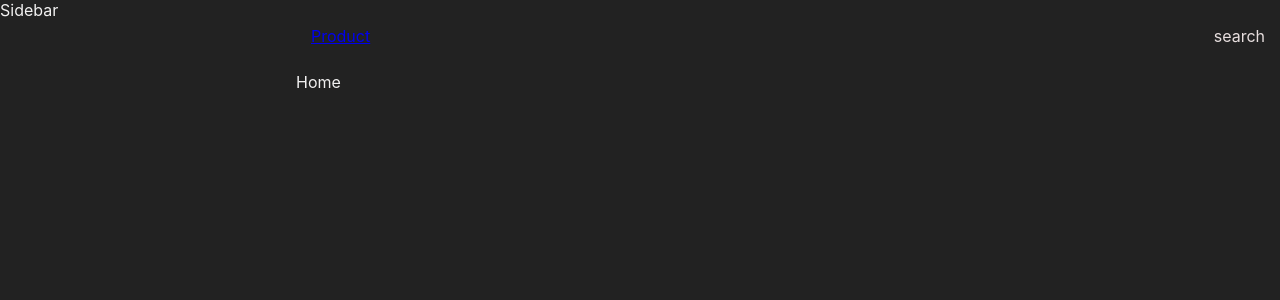
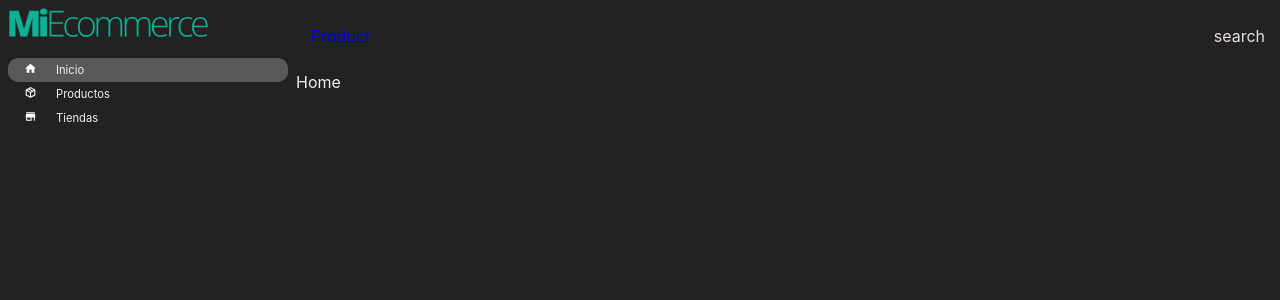
Before and after one commit to facundovacanicencosud/MiEcommerce-Grupo2-Sprint4, a React (Create React App) app: page / in a window 1280 px wide. Shown: the top 300 px of the page. Built offline with nearby package versions, Linux system fonts and the light colour scheme.

Commit message:
Logo y enlaces listos, a pulir los estilos al momento de anexar los componentes.

```diff
--- a/src/App.css
+++ b/src/App.css
@@ -4,6 +4,7 @@
   --negro-claro: rgb(51,51,51);
   --blanco: rgb(242,241,241);
   --btn-oscuro: rgb(75,89,91);
+  --gris: rgb(89,89,89);
 }
 
 
--- a/src/components/Sidebar/Sidebar.jsx
+++ b/src/components/Sidebar/Sidebar.jsx
@@ -1,8 +1,52 @@
 import React from 'react'
+import styles from "./sidebar.module.css"
+import logo from "../../assets/MiEcommerce.svg"
+import homeIcon from "../../assets/home.svg"
+import packageIcon from "../../assets/package-variant-closed.svg"
+import storeIcon from "../../assets/store.svg"
+
 
 const Sidebar = () => {
   return (
-    <aside>Sidebar</aside>
+    <aside className={styles.sidebar}>
+      <div className={styles.aside__logo}>
+      <img className ={styles.logo} src={logo}/>
+      </div>
+      <div className={styles.aside__links}>
+        <ul>
+          <li className={styles.aside__link_selected}>
+            <div className={styles.aside__link_logo}>
+            <img src={homeIcon} />
+            </div>
+            <div className={styles.aside__link_title}>
+            <p>
+            Inicio
+            </p>
+            </div>
+          </li>
+          <li className>
+            <div className={styles.aside__link_logo}>
+            <img src={packageIcon} />
+            </div>
+            <div className={styles.aside__link_title}>
+            <p>
+            Productos
+            </p>
+            </div>
+          </li>
+          <li className>
+            <div className={styles.aside__link_logo}>
+            <img src={storeIcon} />
+            </div>
+            <div className={styles.aside__link_title}>
+            <p>
+            Tiendas
+            </p>
+            </div>
+          </li>
+        </ul>
+      </div>
+    </aside>
   )
 }
 
--- a/src/components/Sidebar/sidebar.module.css
+++ b/src/components/Sidebar/sidebar.module.css
@@ -1,3 +1,39 @@
 .sidebar{
-    background-color: white;
+    background-color: var(--negro);
 }
+.aside__logo, .aside__links{
+    width: 100%;
+    padding: 0.5rem;
+}
+.logo{
+    width: 200px;
+}
+
+.aside__links li{
+    list-style: none;
+    font-size: 0.7rem;
+    padding: 0.5rem 0;
+    display: flex;
+    border-radius: 10px;
+    height: 1.5rem;
+    align-items: center;
+}
+
+.aside__link_logo{
+    width: 10%;
+    padding: 0 1rem;
+}
+
+.aside__links li img{
+    filter: invert(1);
+    width: 0.8rem;
+}
+
+.aside__link_title{
+    width: 90%;
+    padding: 0 1rem;
+}
+
+.aside__link_selected{
+    background-color: var(--gris);
+}
```
Also changed, not shown: src/assets/MiEcommerce.svg (added).
